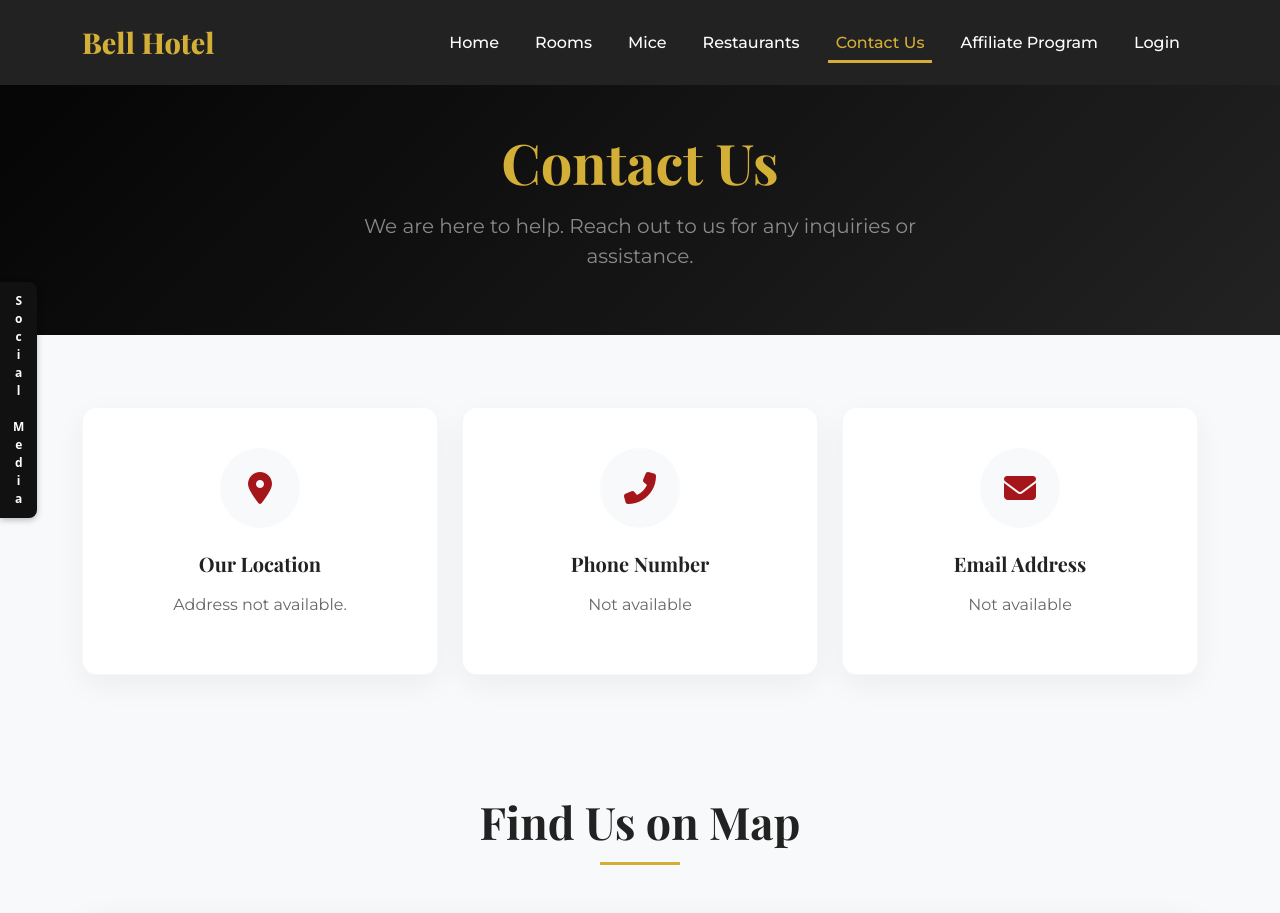
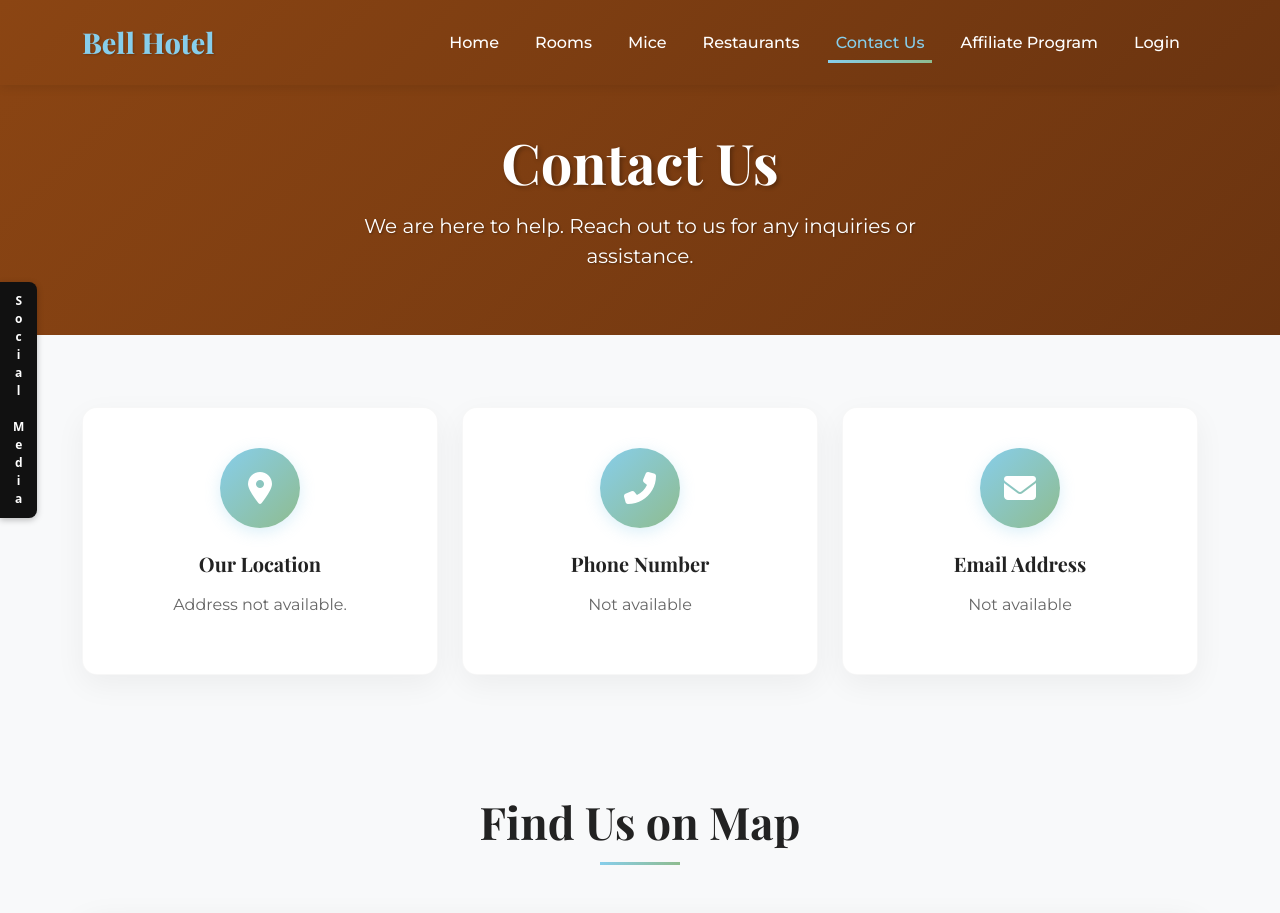
Before and after one commit to JCETools-Petra/Bell, a Laravel app: page /contact-us in a window 1280 px wide. Shown: the top 913 px of the page. Run offline with Laravel 12, Linux system fonts and the light colour scheme; data comes from the database, SQL or seed files in the repository; style sheets or scripts are compiled from the project's sources.

Commit message:
Redesign website with new color scheme
Applied new color palette throughout the website:
- Primary: #8B4513 (Saddle Brown) - warm elegant brown
- Accent: #87CEEB (Sky Blue) - sky blue highlight
- Secondary: #8FBC8F (Dark Sea Green) - sea green complement

Changes include:
- Updated CSS color variables in custom-style.css
- Redesigned navbar with gradient background
- Updated hero sections for HOME, ROOMS, MICE, RESTAURANTS, and CONTACT US
- Applied gradient effects to buttons and icons
- Enhanced visual consistency across all sections
- Improved hover effects and transitions
- Updated card styling with new color scheme

All sections now feature a modern, cohesive design with the new color palette.

```diff
--- a/public/css/custom-style.css
+++ b/public/css/custom-style.css
@@ -13,11 +13,17 @@
 
     --color-black: #222222;
     --color-white: #FFFFFF;
-    --color-red: #A4161A;
-    /* Merah marun elegan */
-    --color-gold: #D4AF37;
-    /* Emas mewah */
+    --color-primary: #8B4513;
+    /* Saddle Brown - Warna coklat hangat elegan */
+    --color-accent: #87CEEB;
+    /* Sky Blue - Warna biru langit */
+    --color-secondary: #8FBC8F;
+    /* Dark Sea Green - Warna hijau laut */
     --color-light-gray: #f8f9fa;
+
+    /* Legacy color mappings for backward compatibility */
+    --color-red: #8B4513;
+    --color-gold: #87CEEB;
 }
 
 
@@ -67,7 +73,7 @@ h6,
     transform: translateX(-50%);
     width: 80px;
     height: 3px;
-    background-color: var(--color-gold);
+    background: linear-gradient(90deg, var(--color-accent), var(--color-secondary));
 }
 
 
@@ -77,21 +83,24 @@ h6,
 
 /* --- Navbar Utama --- */
 .navbar {
-    background-color: var(--color-black) !important;
+    background: linear-gradient(135deg, var(--color-primary) 0%, #6B3410 100%) !important;
     padding: 1rem 0;
     transition: all 0.3s ease;
+    box-shadow: 0 2px 10px rgba(0,0,0,0.1);
 }
 
 .navbar-brand {
     font-family: var(--heading-font);
     font-size: 1.8rem;
-    color: var(--color-gold) !important;
+    color: var(--color-accent) !important;
     font-weight: 800;
     transition: color 0.3s ease;
+    text-shadow: 1px 1px 2px rgba(0,0,0,0.2);
 }
 
 .navbar-brand:hover {
-    color: var(--color-white) !important;
+    color: var(--color-secondary) !important;
+    transform: scale(1.05);
 }
 
 .nav-link {
@@ -117,7 +126,7 @@ h6,
     height: 3px;
     bottom: 0;
     left: 0;
-    background-color: var(--color-gold);
+    background: linear-gradient(90deg, var(--color-accent), var(--color-secondary));
     transform: scaleX(0);
     transform-origin: center;
     transition: transform 0.4s ease;
@@ -736,7 +746,7 @@ h6,
 .contact-hero {
     position: relative;
     padding: 8rem 0 4rem;
-    background-color: var(--color-black);
+    background: linear-gradient(135deg, var(--color-primary) 0%, #6B3410 100%);
     color: var(--color-white);
     text-align: center;
     overflow: hidden;
@@ -749,7 +759,7 @@ h6,
     left: 0;
     width: 100%;
     height: 100%;
-    background: linear-gradient(135deg, rgba(0, 0, 0, 0.9) 0%, rgba(34, 34, 34, 0.8) 100%);
+    background: linear-gradient(135deg, rgba(139, 69, 19, 0.9) 0%, rgba(107, 52, 16, 0.8) 100%);
     z-index: 1;
 }
 
@@ -777,20 +787,22 @@ h6,
 .contact-icon-wrapper {
     width: 80px;
     height: 80px;
-    background: var(--color-light-gray);
+    background: linear-gradient(135deg, var(--color-accent) 0%, var(--color-secondary) 100%);
     border-radius: 50%;
     display: flex;
     align-items: center;
     justify-content: center;
     margin: 0 auto 1.5rem;
-    color: var(--color-red);
+    color: var(--color-white);
     font-size: 2rem;
     transition: all 0.3s ease;
+    box-shadow: 0 4px 15px rgba(135, 206, 235, 0.3);
 }
 
 .contact-info-card:hover .contact-icon-wrapper {
-    background: var(--color-red);
-    color: var(--color-white);
+    background: linear-gradient(135deg, var(--color-secondary) 0%, var(--color-accent) 100%);
+    transform: scale(1.1);
+    box-shadow: 0 6px 20px rgba(135, 206, 235, 0.5);
 }
 
 .contact-label {
--- a/resources/views/frontend/contact/index.blade.php
+++ b/resources/views/frontend/contact/index.blade.php
@@ -7,8 +7,8 @@
 <!-- Hero Section -->
 <section class="contact-hero">
     <div class="container">
-        <h1 class="display-4 fw-bold mb-3 text-gold" style="font-family: var(--heading-font);">Contact Us</h1>
-        <p class="lead mb-0 text-white-50 mx-auto" style="max-width: 600px;">
+        <h1 class="display-4 fw-bold mb-3 text-white" style="font-family: var(--heading-font); text-shadow: 2px 2px 4px rgba(0,0,0,0.3);">Contact Us</h1>
+        <p class="lead mb-0 text-white mx-auto" style="max-width: 600px; text-shadow: 1px 1px 2px rgba(0,0,0,0.3);">
             We are here to help. Reach out to us for any inquiries or assistance.
         </p>
     </div>
@@ -44,7 +44,7 @@
                                 $wa = substr($clean, 0, 1) === '0' ? '62' . substr($clean, 1) : $clean;
                             @endphp
                             <p class="mb-0">{{ $phone }}</p>
-                            <a href="https://wa.me/{{ $wa }}" target="_blank" class="btn btn-sm btn-outline-danger mt-3 rounded-pill px-4">
+                            <a href="https://wa.me/{{ $wa }}" target="_blank" class="btn btn-sm mt-3 rounded-pill px-4" style="background: linear-gradient(135deg, #87CEEB, #8FBC8F); color: white; border: none;">
                                 <i class="fab fa-whatsapp me-2"></i>Chat on WhatsApp
                             </a>
                         @else
--- a/resources/views/frontend/home.blade.php
+++ b/resources/views/frontend/home.blade.php
@@ -188,7 +188,7 @@
 
                                 <div class="card-body d-flex flex-column p-4">
                                     <h5 class="card-title h3 mb-2" style="font-family: var(--heading-font);">{{ $room->name }}</h5>
-                                    <p class="card-price text-gold fw-bold mb-3">Rp {{ number_format($room->price, 0, ',', '.') }} <span class="text-muted small fw-normal">/ night</span></p>
+                                    <p class="card-price fw-bold mb-3" style="background: linear-gradient(135deg, #87CEEB, #8FBC8F); -webkit-background-clip: text; -webkit-text-fill-color: transparent; background-clip: text;">Rp {{ number_format($room->price, 0, ',', '.') }} <span class="text-muted small fw-normal">/ night</span></p>
                                     <p class="card-text text-muted flex-grow-1">{{ Str::limit($room->description, 100) }}</p>
                                     <a href="{{ route('rooms.show', $room->slug) }}" class="btn btn-custom mt-3 w-100">View Details</a>
                                 </div>
@@ -239,7 +239,7 @@
 
                                 <div class="card-body d-flex flex-column p-4">
                                     <h5 class="card-title h3 mb-2" style="font-family: var(--heading-font);">{{ $mice->name }}</h5>
-                                    <p class="mb-3 text-muted"><i class="fas fa-users text-gold me-2"></i> Capacity: <strong>{{ $mice->capacity_theatre ?? $mice->capacity_classroom }}</strong></p>
+                                    <p class="mb-3 text-muted"><i class="fas fa-users me-2" style="color: #87CEEB;"></i> Capacity: <strong>{{ $mice->capacity_theatre ?? $mice->capacity_classroom }}</strong></p>
                                     <p class="card-text text-muted flex-grow-1">{{ Str::limit($mice->description, 100) }}</p>
                                     <a href="{{ route('mice.show', $mice->slug) }}" class="btn btn-custom mt-3 w-100">View Details</a>
                                 </div>
--- a/resources/views/frontend/mice/index.blade.php
+++ b/resources/views/frontend/mice/index.blade.php
@@ -6,8 +6,8 @@
 <!-- Hero Section -->
 <section class="mice-hero">
     <div class="container">
-        <h1 class="display-4 fw-bold mb-3 text-gold" style="font-family: var(--heading-font);">MICE & Events</h1>
-        <p class="lead mb-0 text-white-50 mx-auto" style="max-width: 700px;">
+        <h1 class="display-4 fw-bold mb-3 text-white" style="font-family: var(--heading-font); text-shadow: 2px 2px 4px rgba(0,0,0,0.3);">MICE & Events</h1>
+        <p class="lead mb-0 text-white mx-auto" style="max-width: 700px; text-shadow: 1px 1px 2px rgba(0,0,0,0.3);">
             Meetings, Incentives, Conferences, and Exhibitions. The perfect venues for your professional gatherings.
         </p>
     </div>
@@ -57,7 +57,7 @@
                             <p class="card-text text-muted flex-grow-1 mt-3">{{ Str::limit($mice->description, 100) }}</p>
 
                             <div class="mt-3">
-                                <a href="{{ route('mice.show', $mice->slug) }}" class="btn btn-outline-danger rounded-pill px-4 w-100">View Details</a>
+                                <a href="{{ route('mice.show', $mice->slug) }}" class="btn rounded-pill px-4 w-100" style="background: linear-gradient(135deg, #87CEEB, #8FBC8F); color: white; border: none;">View Details</a>
                             </div>
                         </div>
                     </div>
--- a/resources/views/frontend/restaurants/index.blade.php
+++ b/resources/views/frontend/restaurants/index.blade.php
@@ -6,8 +6,8 @@
 <!-- Hero Section -->
 <section class="restaurants-hero">
     <div class="container">
-        <h1 class="display-4 fw-bold mb-3 text-gold" style="font-family: var(--heading-font);">Our Restaurants</h1>
-        <p class="lead mb-0 text-white-50 mx-auto" style="max-width: 700px;">
+        <h1 class="display-4 fw-bold mb-3 text-white" style="font-family: var(--heading-font); text-shadow: 2px 2px 4px rgba(0,0,0,0.3);">Our Restaurants</h1>
+        <p class="lead mb-0 text-white mx-auto" style="max-width: 700px; text-shadow: 1px 1px 2px rgba(0,0,0,0.3);">
             Discover culinary delights and unwind at our exquisite venues.
         </p>
     </div>
@@ -51,7 +51,7 @@
                             <p class="card-text text-muted flex-grow-1">{{ Str::limit($restaurant->description, 120) }}</p>
 
                             <div class="mt-3">
-                                <a href="{{ route('restaurants.show', $restaurant->slug) }}" class="btn btn-outline-danger rounded-pill px-4 w-100">View Details</a>
+                                <a href="{{ route('restaurants.show', $restaurant->slug) }}" class="btn rounded-pill px-4 w-100" style="background: linear-gradient(135deg, #87CEEB, #8FBC8F); color: white; border: none;">View Details</a>
                             </div>
                         </div>
                     </div>
```
Also changed, not shown: other parts of public/css/custom-style.css (+31 -25 lines), resources/views/frontend/rooms/index.blade.php (+4 -4 lines).
